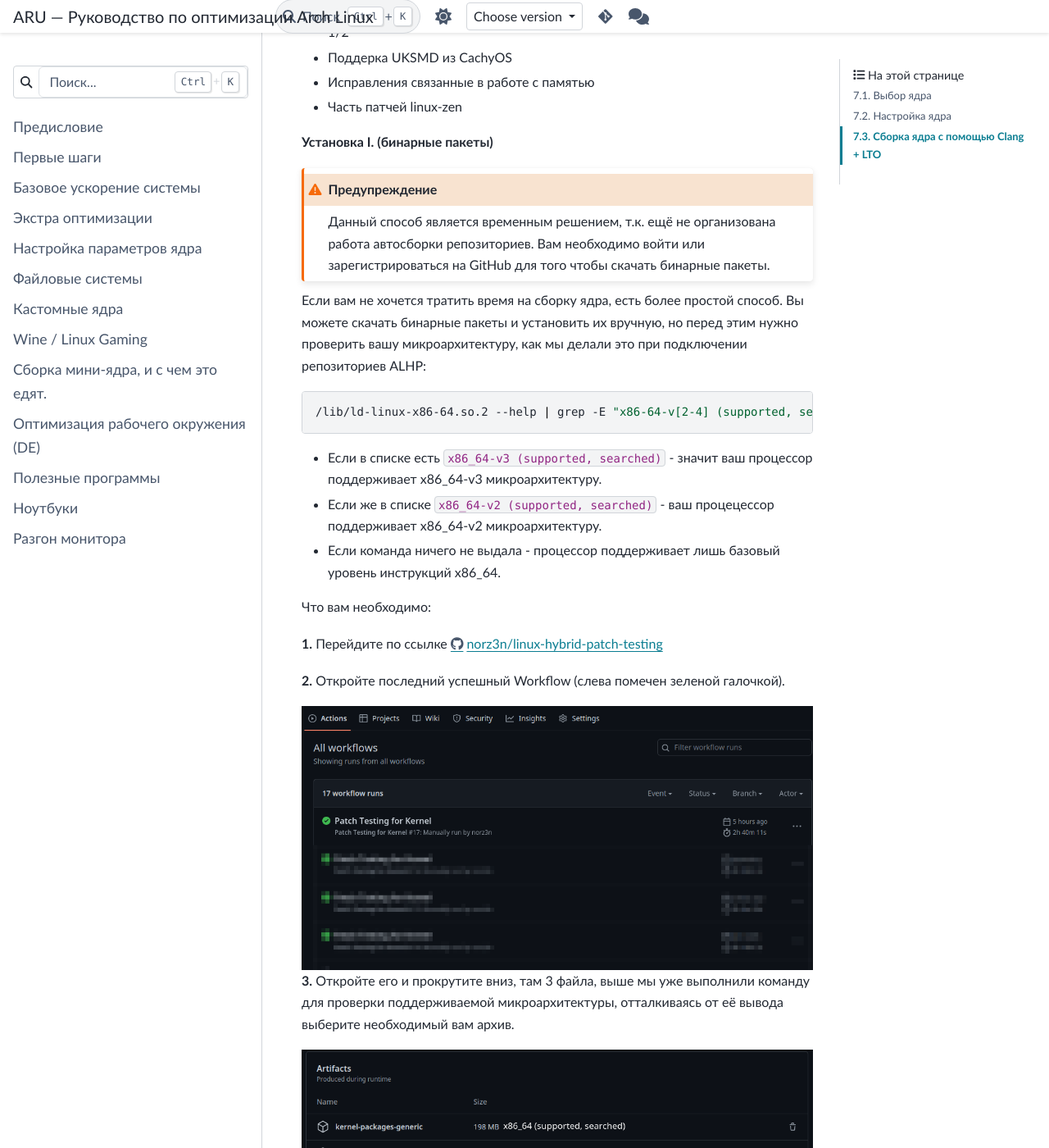
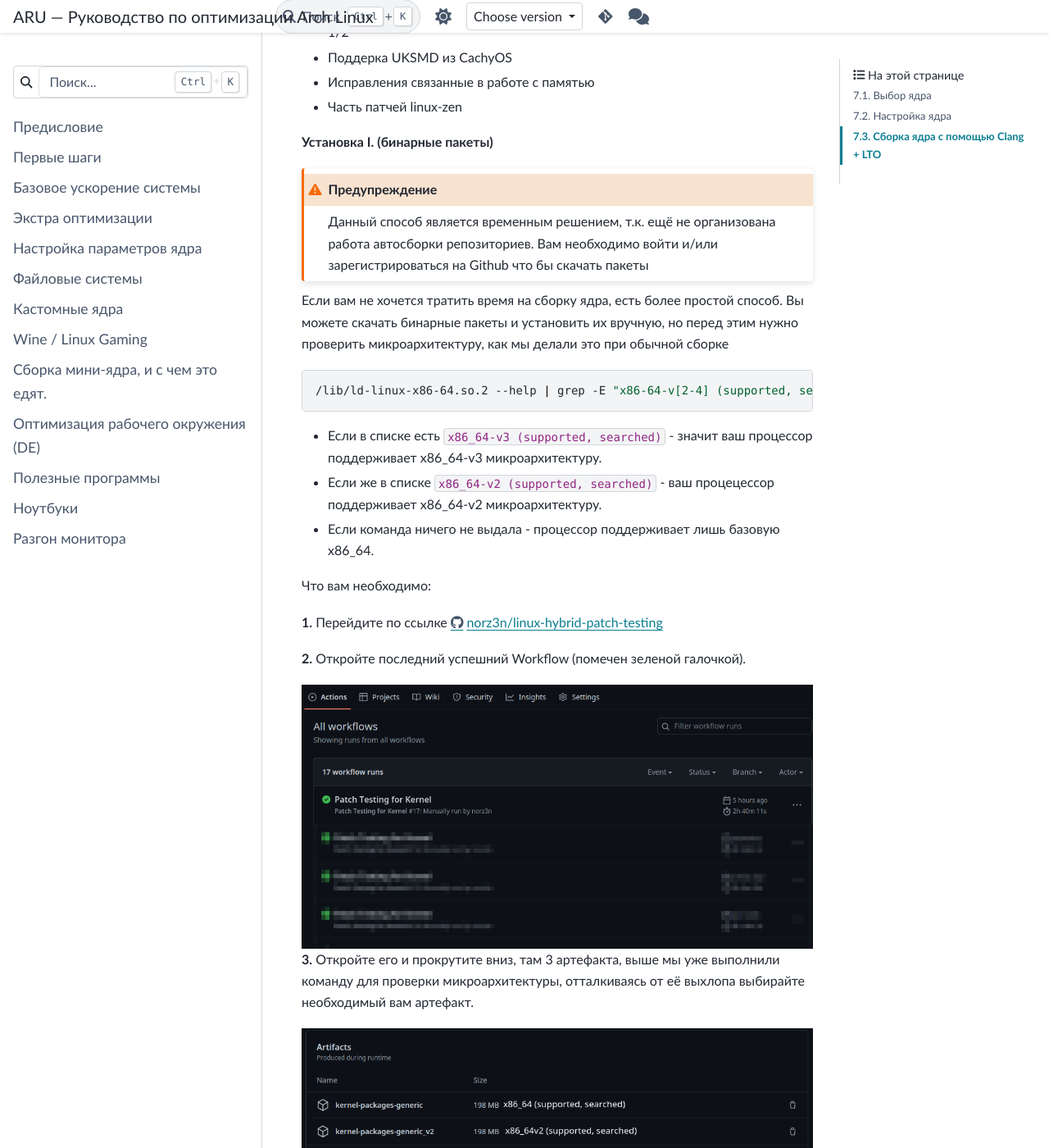
Before and after one commit to ventureoo/ARU, a Sphinx documentation site: the page built from docs/source/custom-kernels.rst, in a window 1280 px wide and 1400 px high, scrolled down 10446 px. Shown: the whole window at 82% size. Built offline with Sphinx 7.4.7 and the PyData theme 0.15.4, drawn with Linux system fonts in a browser that asks for light colours; some of the changed text lies outside the part shown.

Commit message:
Revert "custom-kernels: Some fixes"
This reverts commit 07d19974fd0e64ca5b5447ca1327fbcd6643c58d.

```diff
--- a/docs/source/custom-kernels.rst
+++ b/docs/source/custom-kernels.rst
@@ -471,13 +471,12 @@
 
 .. warning:: Данный способ является временным решением, т.к. ещё не
    организована работа автосборки репозиториев. Вам необходимо войти
-   или зарегистрироваться на GitHub для того чтобы скачать бинарные
-   пакеты.
+   и/или зарегистрироваться на Github что бы скачать пакеты
 
 Если вам не хочется тратить время на сборку ядра, есть более простой
 способ. Вы можете скачать бинарные пакеты и установить их вручную, но
-перед этим нужно проверить вашу микроархитектуру, как мы делали это
-при подключении репозиториев ALHP::
+перед этим нужно проверить микроархитектуру, как мы делали это при
+обычной сборке ::
 
   /lib/ld-linux-x86-64.so.2 --help | grep -E "x86-64-v[2-4] (supported, searched)"
 
@@ -487,33 +486,33 @@
 - Если же в списке ``x86_64-v2 (supported, searched)`` - ваш
   процецессор поддерживает x86_64-v2 микроархитектуру.
 
-- Если команда ничего не выдала - процессор поддерживает лишь базовый
-  уровень инструкций x86_64.
+- Если команда ничего не выдала - процессор поддерживает лишь базовую
+  x86_64.
 
 Что вам необходимо:
 
 **1.** Перейдите по ссылке https://github.com/norz3n/linux-hybrid-patch-testing/actions
 
-**2.** Откройте последний успешный Workflow (слева помечен зеленой
+**2.** Откройте последний успешний Workflow (помечен зеленой
 галочкой).
 
 .. image:: images/linux-hybrid-action-page.png
 
-**3.** Откройте его и прокрутите вниз, там 3 файла, выше мы уже
-выполнили команду для проверки поддерживаемой микроархитектуры,
-отталкиваясь от её вывода выберите необходимый вам архив.
+**3.** Откройте его и прокрутите вниз, там 3 артефакта, выше мы уже
+выполнили команду для проверки микроархитектуры, отталкиваясь от её
+выхлопа выбирайте необходимый вам артефакт.
 
 .. image:: images/linux-hybrid-action-page-artifacts.png
 
 **4.** После загрузки, распакуйте скачанный zip-архив в любое удобное для вас место.
 
-**5.** Откройте терминал в папке куда вы распаковали архив и выполните
-данную команду::
+**5.** Откройте терминал в папке с куда вы распаковали содержимое
+и выполните данную команду::
 
   sudo pacman -U linux-hybrid*.pkg.tar.zst
 
 Она установит пакеты ``linux-hybrid`` и ``linux-hybrid-headers``.
-После установки, выполните команду ниже, чтобы обновить загрузчик::
+После установки, выполните команду ниже, что бы обновить загрузчик::
 
   sudo grub-mkconfig -o /boot/grub/grub.cfg
 
```
